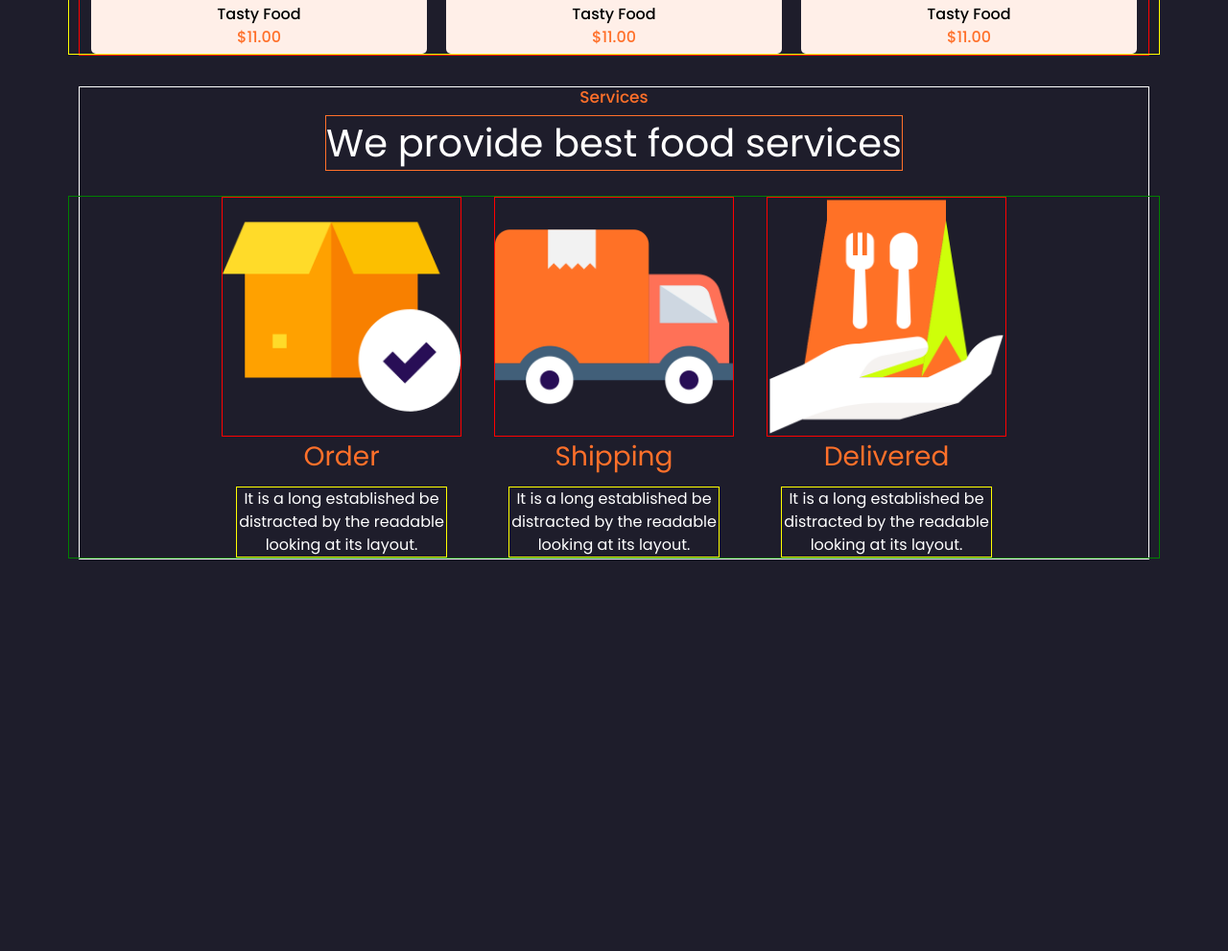
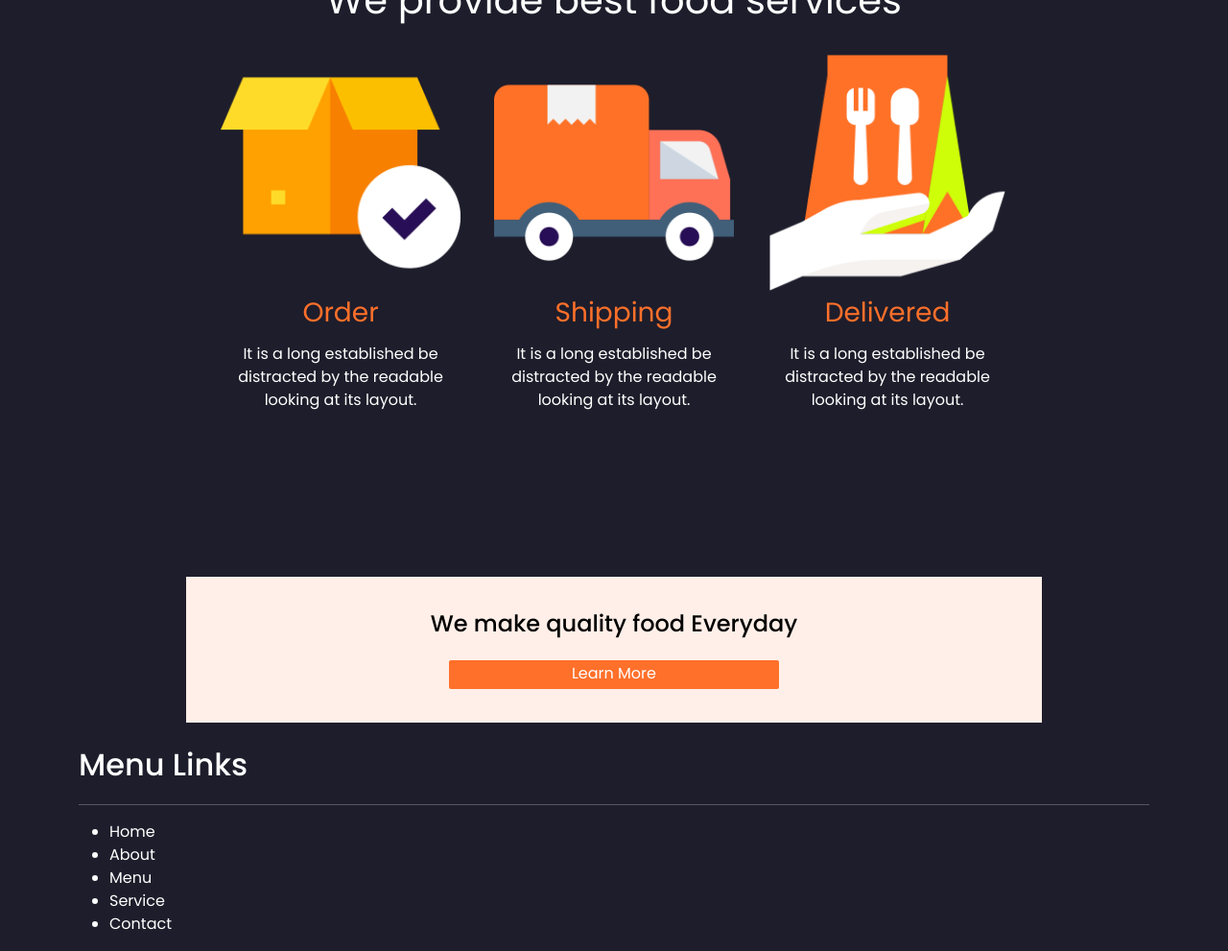
Before and after one commit to Razenth/Maquetacion-1-Campus, a plain HTML site: page index.html in a window 1280 px wide. Shown: the part 2113-3104 px from the top of the page at 96% size. Before the commit the page ends 2696 px from the top, so only its background shows below. Drawn offline with Linux system fonts and the light colour scheme.

Commit message:
Terminando

```diff
--- a/css/style.css
+++ b/css/style.css
@@ -100,7 +100,7 @@ body{
 }
 
 .about-us{
-    height: 100vh;
+    height: 80vh;
     display: block;
     justify-content: center;
     align-items: center;
@@ -132,7 +132,6 @@ body{
 }
 
 .food-menu{
-    border: 1px solid red;
     display: flex;
     flex-direction: column;
     margin-bottom: 2rem;
@@ -143,13 +142,11 @@ body{
 }
 
 .food-info{
-    border: 1px solid green;
     font-size: 35px;
     margin-bottom: 20px;
 }
 
 .fila-tarjetas{
-    border: 1px solid yellow;
     width: auto;
     display: flex;
     justify-content: center;
@@ -187,8 +184,8 @@ body{
 /* SERVICES PART */
 
 .services-menu{
-    border: 1px solid ;
     gap: 50px;
+    margin-top: 50px;
 }
 
 .services-title{
@@ -197,13 +194,11 @@ body{
 }
 
 .services-info{
-    border: 1px solid var(--OrangeGeneral);
     font-size: 40px;
 }
 
 .image-service{
     width: 250px;
-    border: 1px solid red;
 }
 
 .info-tarjeta-services{
@@ -218,16 +213,53 @@ body{
 }
 
 .fila-tarjetas-info{
-    border: 1px solid green;
     justify-content: center;
     margin-top: 25px;
 }
 
 .subtitle-tarjeta-services{
     width: 220px;
-    border: 1px solid yellow;
+    height: auto;
     align-self: center;
 }
+
+/* PANTALLA MINI */
+
+.mid-footer{
+    color: black;
+    margin-top: 15%;
+    width: 100%;
+    height: 20vh;
+    display: flex;
+    justify-content: center;
+    align-items: center;
+}
+
+.tarjeta-footer{
+    background-color: var(--RositaFresita);
+    width:80%;
+    height: 95%;
+    display: flex;
+    align-items: center;
+    justify-content: center;
+}
+
+.mid-info{
+    width: 70%;
+    text-align: center;
+}
+
+.mid-info button{
+    margin-top: 15px;
+    border: none;
+    background-color: var(--OrangeGeneral);
+    color: white;
+    width: 55%;
+    height: 30px;
+    border-radius: 2px;
+}
+
+
 
 
 
@@ -268,7 +300,7 @@ body{
 
     .page-home{
         display: inline-block;
-        height: 100vh;
+        height: 75vh;
     }
 
     .about-us-info{
@@ -284,7 +316,6 @@ body{
         height: 110vh;
         display: flex;
         align-items: center;
-        border: 1px solid;
         margin-bottom: 15px;
     }
 }
--- a/index.html
+++ b/index.html
@@ -130,8 +130,30 @@
       </div>
     </div>
 
-    <div class="">
+    <div class="mid-footer">
+      <div class="tarjeta-footer">
+        <div class="mid-info">
+          <h4>We make quality food Everyday</h4>
+          <button>Learn More</button>
+        </div>
+      </div>
+    </div>
 
+    <div class="footer">
+      <div class="part1">
+        <h1>Menu Links</h1>
+        <hr>
+        <ul>
+          <li>Home</li>
+          <li>About</li>
+          <li>Menu</li>
+          <li>Service</li>
+          <li>Contact</li>
+        </ul>
+      </div>
+      <div class="part2"></div>
+      <div class="part3"></div>
+      <div class="part4"></div>
     </div>
 
 
```
